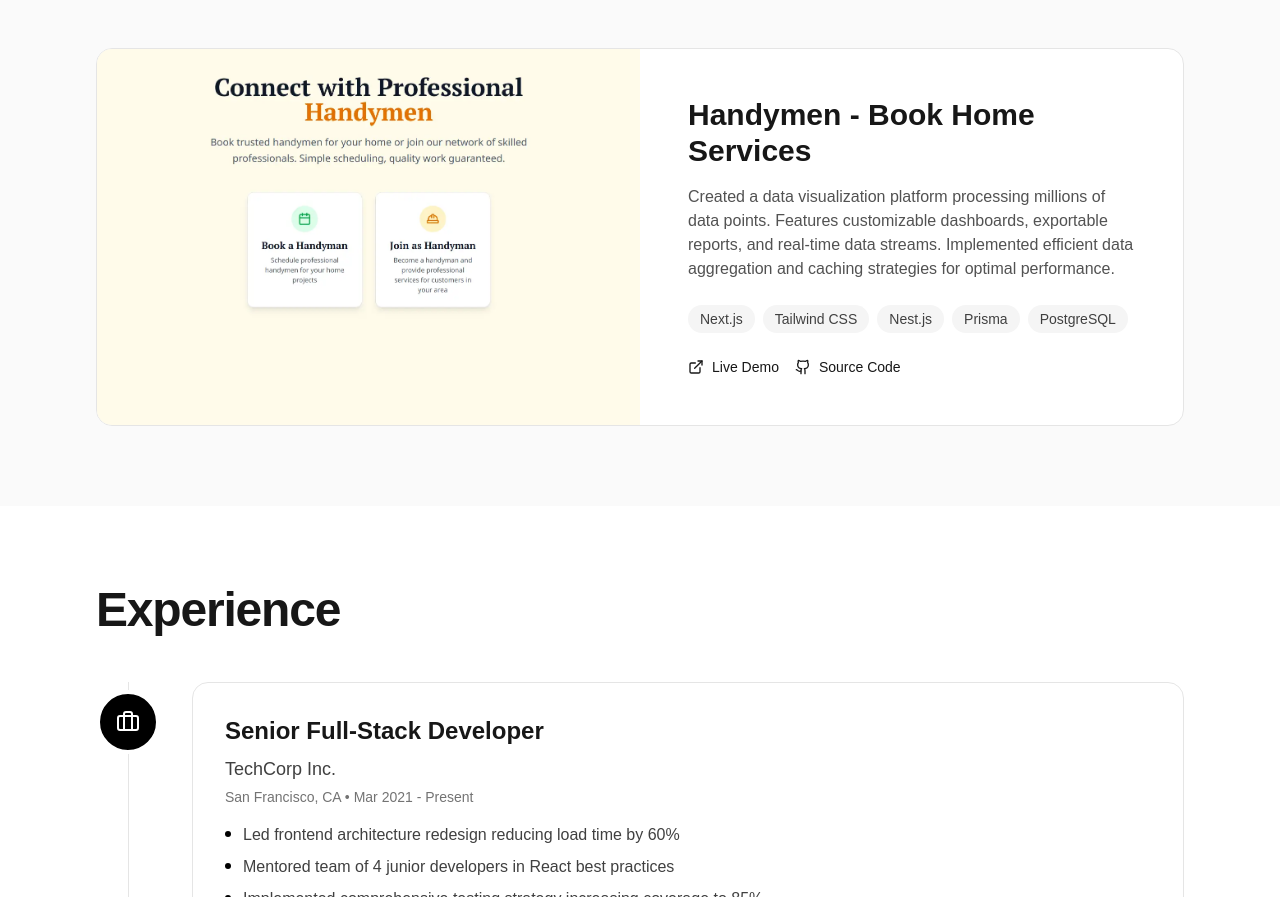
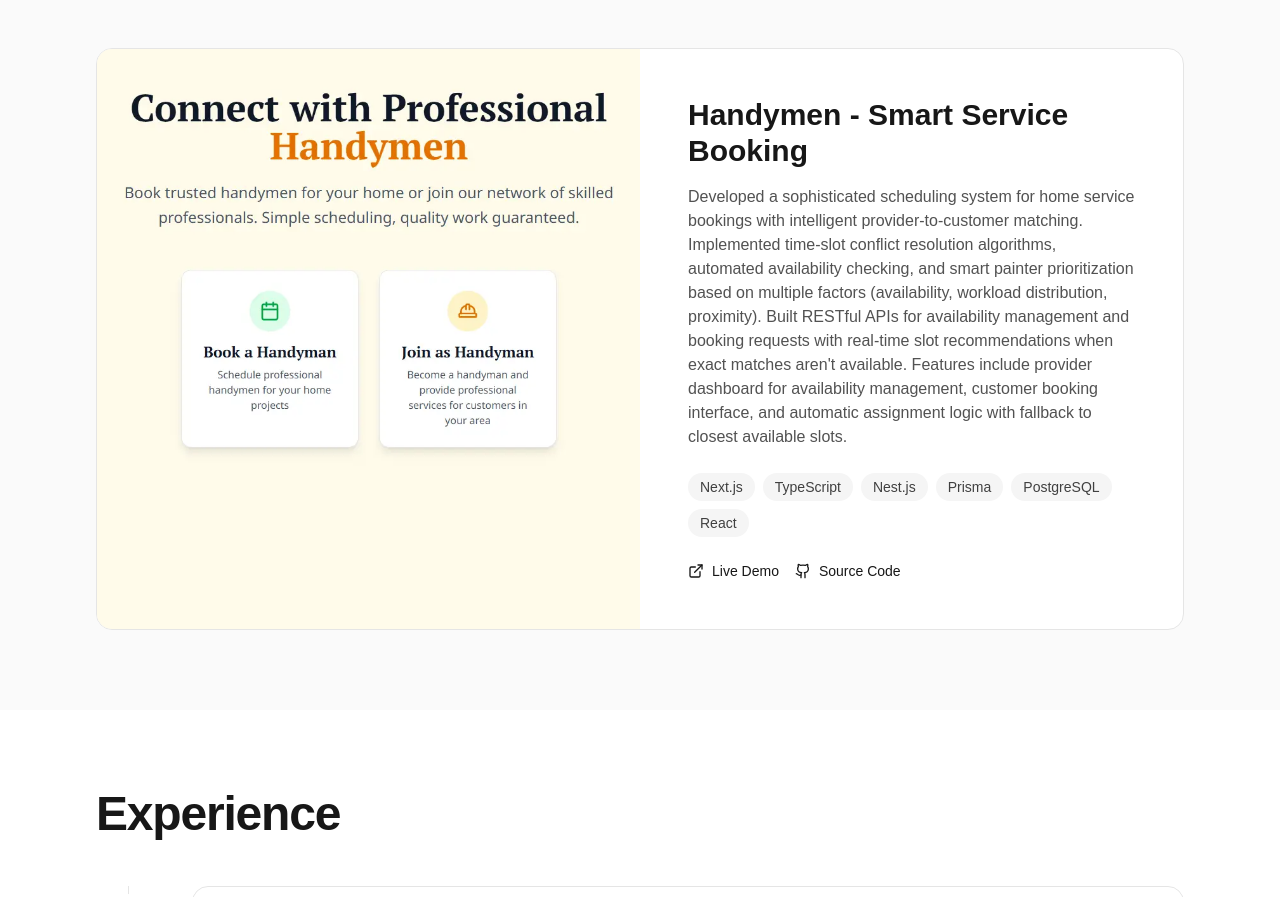
Before and after one commit to Dchole/portfolio, a Next.js app: page / in a window 1280 px wide. Shown: the part 3620-4517 px from the top of the page. Built offline with nearby package versions, Linux system fonts and the light colour scheme.

Commit message:
feat: Update project title and description for Handymen, enhancing clarity and detail

```diff
--- a/data/portfolio.ts
+++ b/data/portfolio.ts
@@ -96,17 +96,18 @@ export const projects: Project[] = [
   },
   {
     id: "3",
-    title: "Handymen - Book Home Services",
+    title: "Handymen - Smart Service Booking",
     description:
-      "A comprehensive analytics dashboard with interactive charts and real-time data visualization.",
+      "Intelligent service booking platform with automated provider matching and smart scheduling algorithms.",
     longDescription:
-      "Created a data visualization platform processing millions of data points. Features customizable dashboards, exportable reports, and real-time data streams. Implemented efficient data aggregation and caching strategies for optimal performance.",
+      "Developed a sophisticated scheduling system for home service bookings with intelligent provider-to-customer matching. Implemented time-slot conflict resolution algorithms, automated availability checking, and smart painter prioritization based on multiple factors (availability, workload distribution, proximity). Built RESTful APIs for availability management and booking requests with real-time slot recommendations when exact matches aren't available. Features include provider dashboard for availability management, customer booking interface, and automatic assignment logic with fallback to closest available slots.",
     technologies: [
       "Next.js",
-      "Tailwind CSS",
+      "TypeScript",
       "Nest.js",
       "Prisma",
-      "PostgreSQL"
+      "PostgreSQL",
+      "React"
     ],
     imageUrl: "/projects/Handymen.webp",
     demoUrl: "https://handymen-nu.vercel.app/",
```
